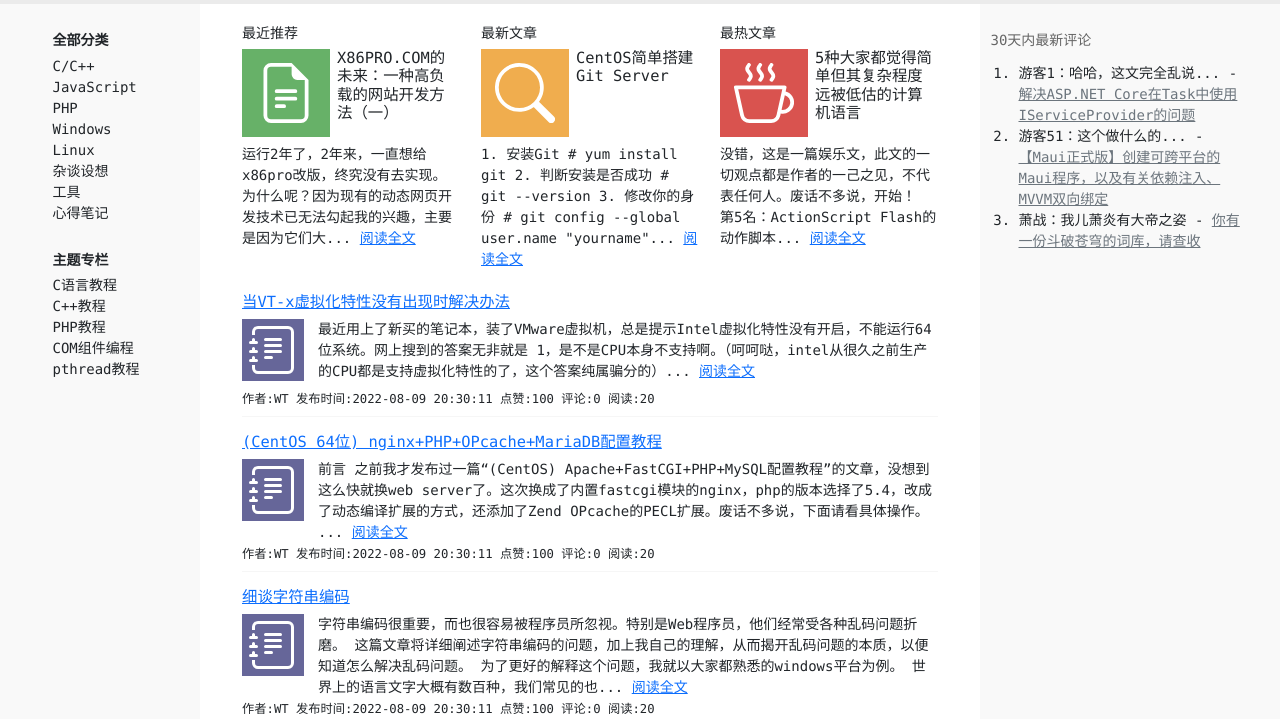
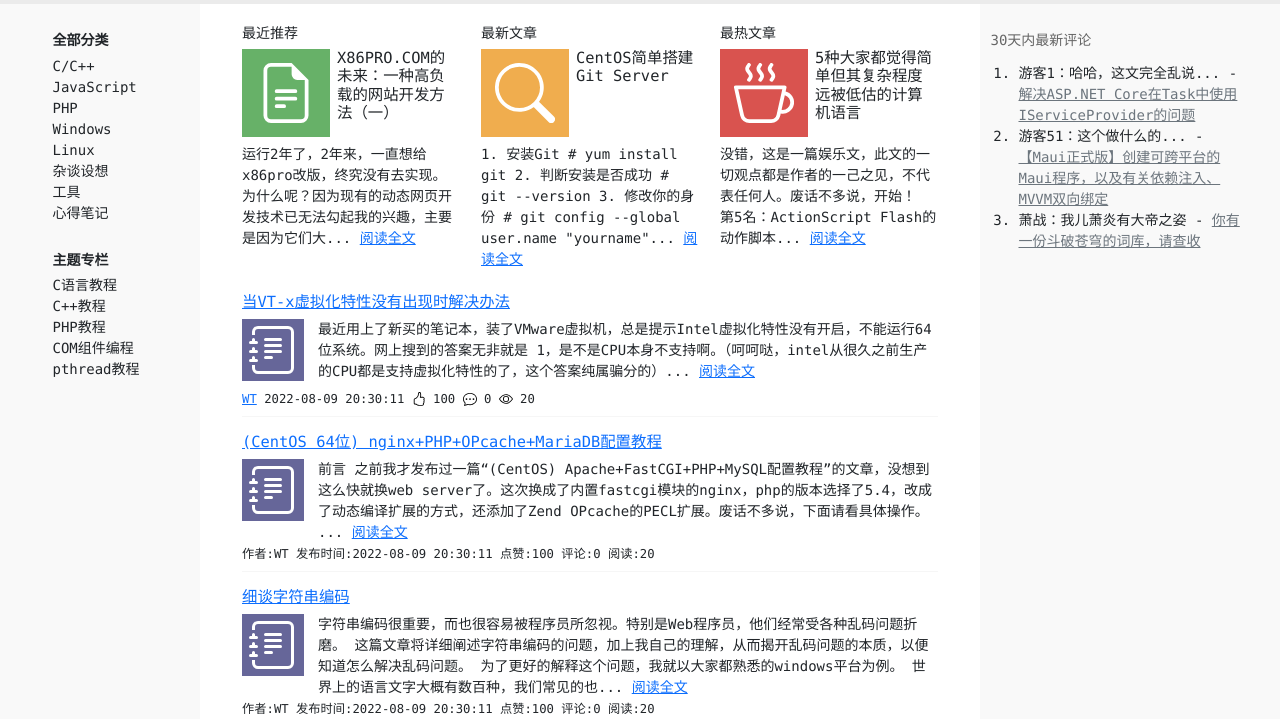
Before and after one commit to fastdo/blog, a plain HTML site: page index.html in a window 1280 px wide. Shown: the part 81-800 px from the top of the page. Drawn offline with Linux system fonts and the light colour scheme.

Commit message:
Signed-off-by: WT <zth555@qq.com>

```diff
--- a/index.html
+++ b/index.html
@@ -180,7 +180,7 @@
                         <div class="clearfix"></div>
                     </div>
                     <small>
-                        作者:WT  发布时间:2022-08-09 20:30:11  点赞:100  评论:0  阅读:20
+                        <a href="#">WT</a>  2022-08-09 20:30:11  <img src="images/hand-thumbs-up.svg" class="d-inline-block align-text-top" style="width: 1rem; height: 1rem;" /> 100  <img src="images/chat-dots.svg" class="d-inline-block align-text-top" style="width: 1rem; height: 1rem;" /> 0  <img src="images/eye.svg" class="d-inline-block align-text-top" style="width: 1rem; height: 1rem;" /> 20
                     </small>
                 </div>
 
```
